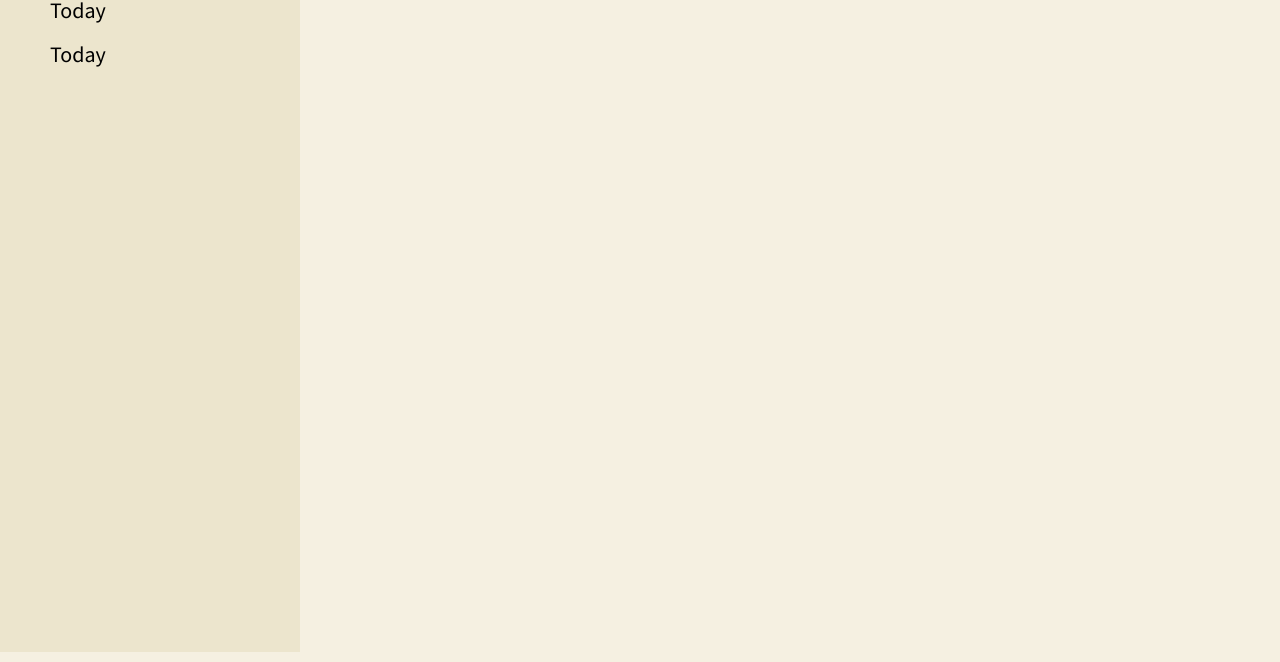
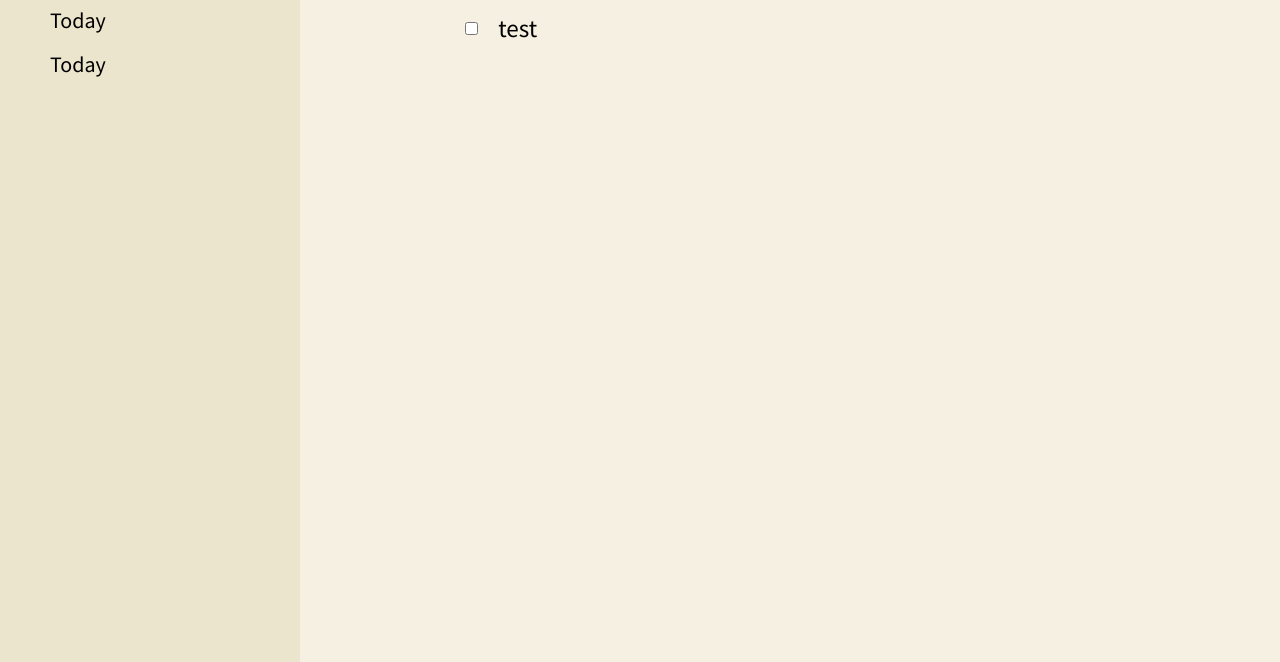
Before and after one commit to ArjunSaili1/better-to-do-list, a website built with webpack: page dist/index.html in a window 1280 px wide. Shown: the part 148-810 px from the top of the page. Built offline with nearby package versions, Linux system fonts and the light colour scheme.

Commit message:
Created display and internal functionality to create to dos

```diff
--- a/src/ToDo.js
+++ b/src/ToDo.js
@@ -1,4 +1,4 @@
-const ToDo = (title, description, dueDate, priority, notes, project) => {
+const ToDo = (title, description, dueDate, priority, notes, id, project) => {
 
     function getTitle(){return title;}
 
@@ -24,8 +24,10 @@ const ToDo = (title, description, dueDate, priority, notes, project) => {
 
     function setProject(newProject){project = newProject;}
 
+    function getId(){return id}
+
     return{getTitle, getDescription, getDueDate, getPriority, getNotes,
     getProject, setTitle, setDescription, setDueDate, setPriority,
-    setNotes, setProject}
+    setNotes, setProject, getId}
   }
   export { ToDo }
--- a/src/displayControl.js
+++ b/src/displayControl.js
@@ -3,10 +3,12 @@ import { appLogic } from "./index";
 const displayControl = (() =>{
 
     const projectList = document.querySelector("#project-list");
+    const toDoListHtml = document.querySelector("#to-do-list")
+    const toDoHeading = document.querySelector("#todo-heading");
     let currentProjectId = 'inbox';
 
     function render(){
-        clearProjects();
+        clearPage();
         for(let i=0; i < appLogic.allProjects.length; i++){
             const project = appLogic.allProjects[i];
             const newProject = document.createElement('li');
@@ -15,11 +17,22 @@ const displayControl = (() =>{
             newProject.id = project.getId();
             if(newProject.id == currentProjectId){
                 newProject.style.fontWeight = 'bold';
+                toDoHeading.textContent = newProject.textContent;
             }
             projectList.appendChild(newProject);
             if(project.getId() == currentProjectId){
                 for(let i = 0; i<project.getToDos().length; i++){
-
+                    const toDoWrapper = document.createElement('div');
+                    toDoWrapper.classList.add("to-do-obj");
+                    const checkbox = document.createElement('input');
+                    checkbox.type = "checkbox";
+                    const toDoObj = document.createElement("li");
+                    toDoObj.classList.add("to-do-name");
+                    toDoObj.textContent = project.getToDos()[i].getTitle();
+                    toDoObj.id = project.getToDos()[i].getId();
+                    toDoWrapper.appendChild(checkbox);
+                    toDoWrapper.appendChild(toDoObj);
+                    toDoListHtml.appendChild(toDoWrapper);
                 }
             }
         }
@@ -40,8 +53,9 @@ const displayControl = (() =>{
     }
 
 
-    function clearProjects(){
+    function clearPage(){
         projectList.innerHTML = '';
+        toDoListHtml.innerHTML = '';
     }
 
     function getCurrentProjectId(){
--- a/src/index.js
+++ b/src/index.js
@@ -12,13 +12,18 @@ const appLogic = (() => {
 
     function startUp(){
         allProjects.push(currentProject);
-        appLogic.createProject("Today", ["Abc", "Abc", "123"], "a" + uuidv4());
-        appLogic.createProject("Today", [], "a" +  uuidv4());
-        appLogic.createProject("Today", [], "a" + uuidv4());
+        const Today1 = createProject("Today", [], "a" + uuidv4());
+        const Today2 = createProject("Today", [], "a" +  uuidv4());
+        const Today3 = createProject("Today", [], "a" + uuidv4());
+        createToDo("test","test",124,"test","test", currentProject)
+        createToDo("test2","test2",124,"test2","test2", Today1)
+        createToDo("test3","test2",124,"test2","test2", Today2)
+        createToDo("test4","test3",124,"test3","test3", Today3)
     }
 
     function createToDo(title, description, dueDate, priority, notes, project){
-        currentProject.addToDo(ToDo(title, description, dueDate, priority, notes, project))
+        const newToDo = ToDo(title, description, dueDate, priority, notes, "b" + uuidv4(), project);
+        project.addToDo(newToDo);
         displayControl.render();
     }
 
@@ -26,6 +31,7 @@ const appLogic = (() => {
         const newProject = Project(name, todos, id);
         allProjects.push(newProject);
         displayControl.render();
+        return newProject;
     }
 
     function getCurrentProject(){
--- a/src/style.css
+++ b/src/style.css
@@ -6,9 +6,49 @@
     box-sizing: border-box;
 }
 
+ul{
+    list-style: none;
+}
+
 body{
     font-family: 'Source Sans Pro', sans-serif;
     background-color: #f5f0e1;
+}
+
+#todo-heading{
+    margin-top: 5vh;
+}
+
+#todo-container{
+    height: 85%;
+    padding: 20px;
+    padding-left: 50px;
+}
+
+.to-do-obj{
+    display: flex;
+    align-items: center;
+    margin-bottom: 10px;
+}
+
+input[type='checkbox']{
+    float: left;
+    margin-right: 20px;
+}
+
+.to-do-name{
+    font-size: 25px;
+}
+
+#main-view{
+    margin-left: 9vw;
+    margin-right: 9vw;
+    height: 100%;
+}
+
+input [type=checkbox]{
+    float: left;
+    margin-top: 10px;
 }
 
 .project-list{
@@ -42,7 +82,6 @@ body{
 }
 
 #nav-bar{
-    height: 5vh;
     background-color: #1e3d59;
 }
 
```
Also changed, not shown: dist/index.html, dist/main.js.
